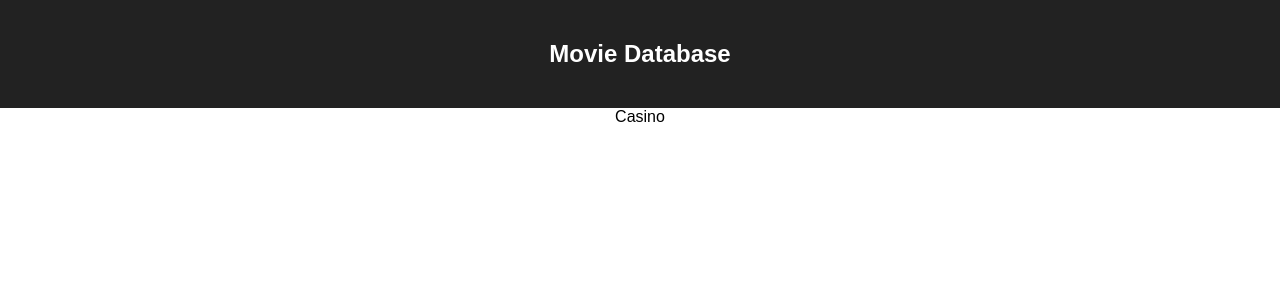
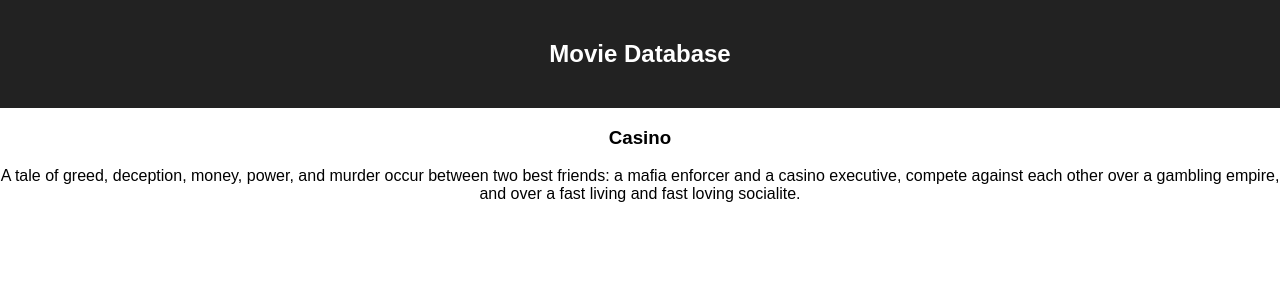
Before and after one commit to daviddelusenet/movie-database, a React (Create React App) app: page / in a window 1280 px wide. Shown: the top 300 px of the page. Built offline with nearby package versions, Linux system fonts and the light colour scheme.

Commit message:
Added prop-types to Movie component

```diff
--- a/src/Movie.js
+++ b/src/Movie.js
@@ -1,9 +1,24 @@
 import React, { Component } from 'react';
+import PropTypes from 'prop-types';
 
 export default class Movie extends Component {
+  static propTypes = {
+    movie: PropTypes.shape({
+      desc: PropTypes.string.isRequired,
+      title: PropTypes.string
+    })
+  };
+
+  static defaultProps = {
+    desc: 'Description not available'
+  };
+
   render() {
     return(
-      <div>{this.props.movie.title}</div>
+      <div>
+        <h3 className="Movie__title">{this.props.movie.title}</h3>
+        <p className="Movie__desc">{this.props.movie.desc}</p>
+      </div>
     );
   }
 };
```
